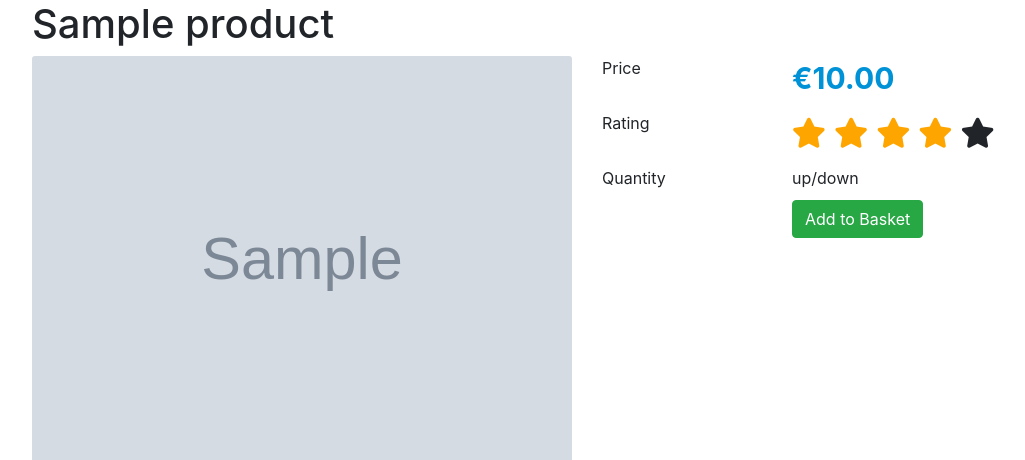
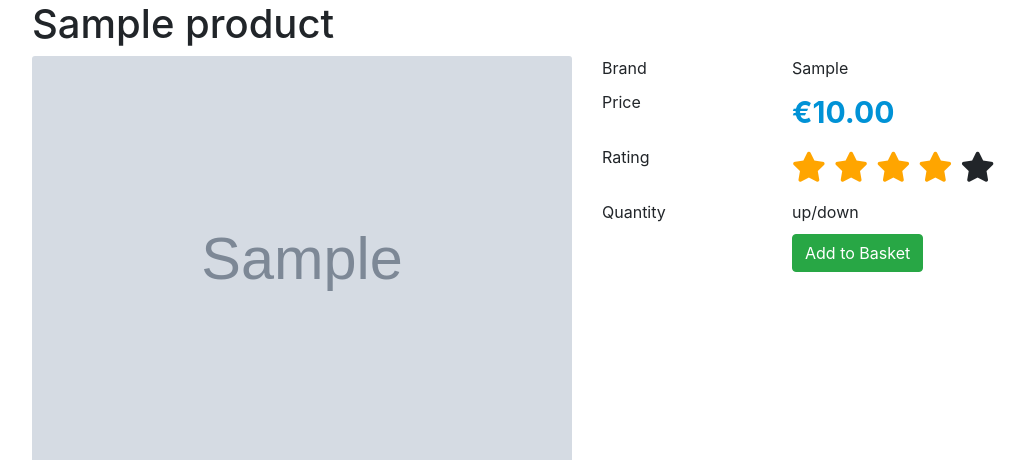
Before and after one commit to Code-Institute-Submissions/django-ecommerce-1, a Django app: page /products/00000000-0000-0000-0000-000000000001/ in a window 1280 px wide. Shown: the part 56-516 px from the top of the page, without its empty margins (53-1078 px from the left). Run offline with Django 3.2, Linux system fonts and the light colour scheme; tables that the repository leaves empty hold one stand-in row (values such as "Sample post"); grey boxes marked "Sample" are stand-in pictures; some libraries are stand-ins or nearby versions.

Commit message:
Updates template to include product brand

```diff
--- a/templates/products/product_detail.html
+++ b/templates/products/product_detail.html
@@ -22,6 +22,9 @@
                 <i class="fas fa-star" aria-hidden="true"></i>
             </div>
 
+            <div class="col-4 order-md-0">Brand</div>
+            <div class="col-8 order-md-0">{{ product.brand }}</div>
+
             <div class="col-4 order-md-0">Price</div>
             <div class="col-8 order-md-0 product-price">€{{ product.price }}</div>
 
```
